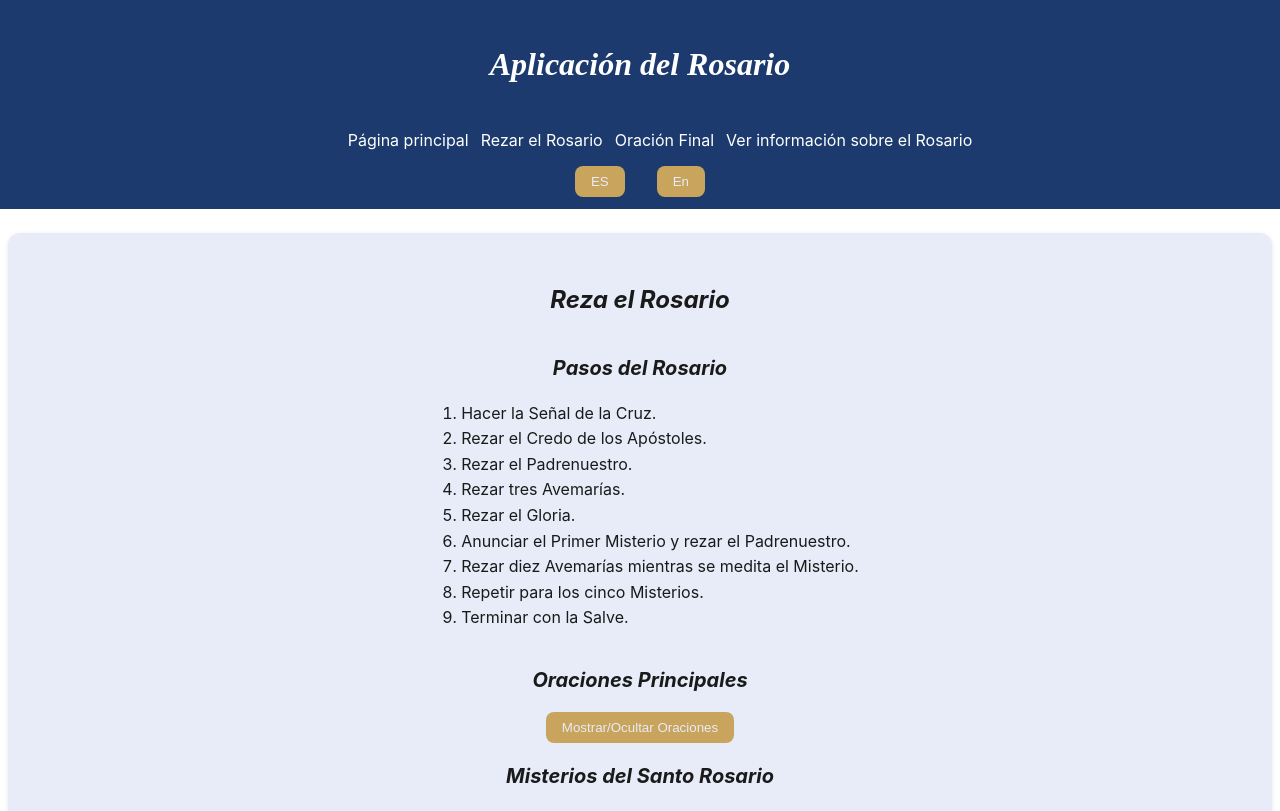
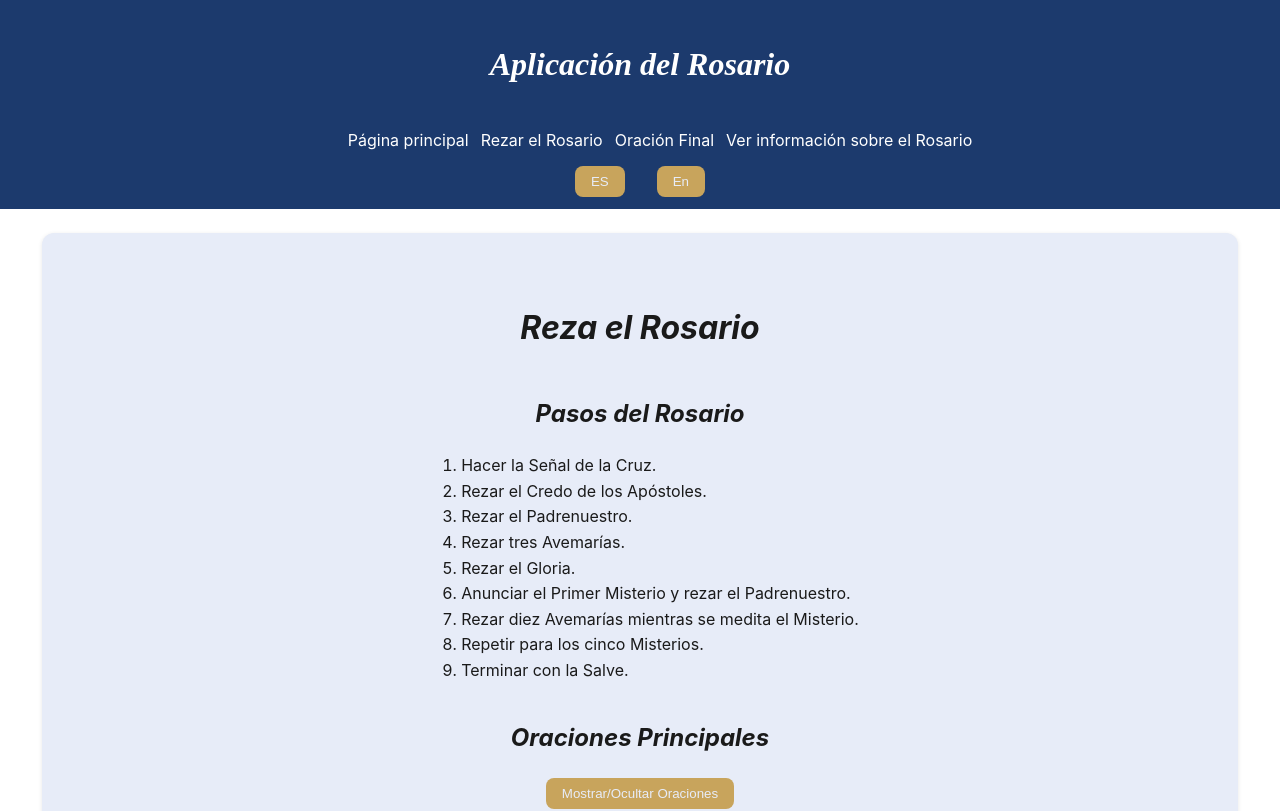
Before and after one commit to LuisDev912/Rosary-guide, a React (Vite) app: page /Rosary in a window 1280 px wide. Shown: the top 811 px of the page. Built offline with nearby package versions, Linux system fonts and the light colour scheme.

Commit message:
style: enhace desktio layout and heading hierarchy

```diff
--- a/src/styles/App.css
+++ b/src/styles/App.css
@@ -149,7 +149,15 @@ main{
 /* Laptop / Desktop */
 @media (min-width: 1024px) {
   main {
-    padding: var(--space-xl);
-    max-width: 1200px;
+    max-width: 1100px;
+    padding: var(--space-xxl);
+  }
+
+  .heading-primary {
+    font-size: var(--font-size-xxl);
+  }
+
+  .heading-secondary {
+    font-size: var(--font-size-xl);
   }
 }
```
